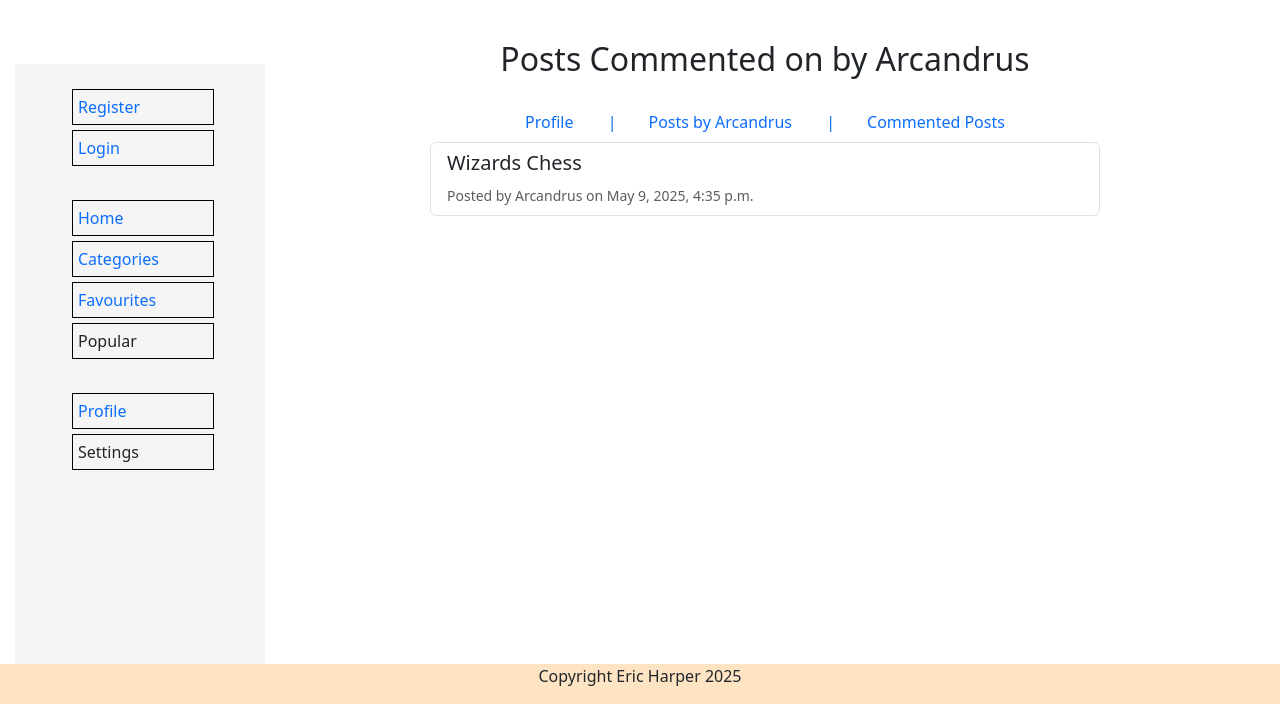
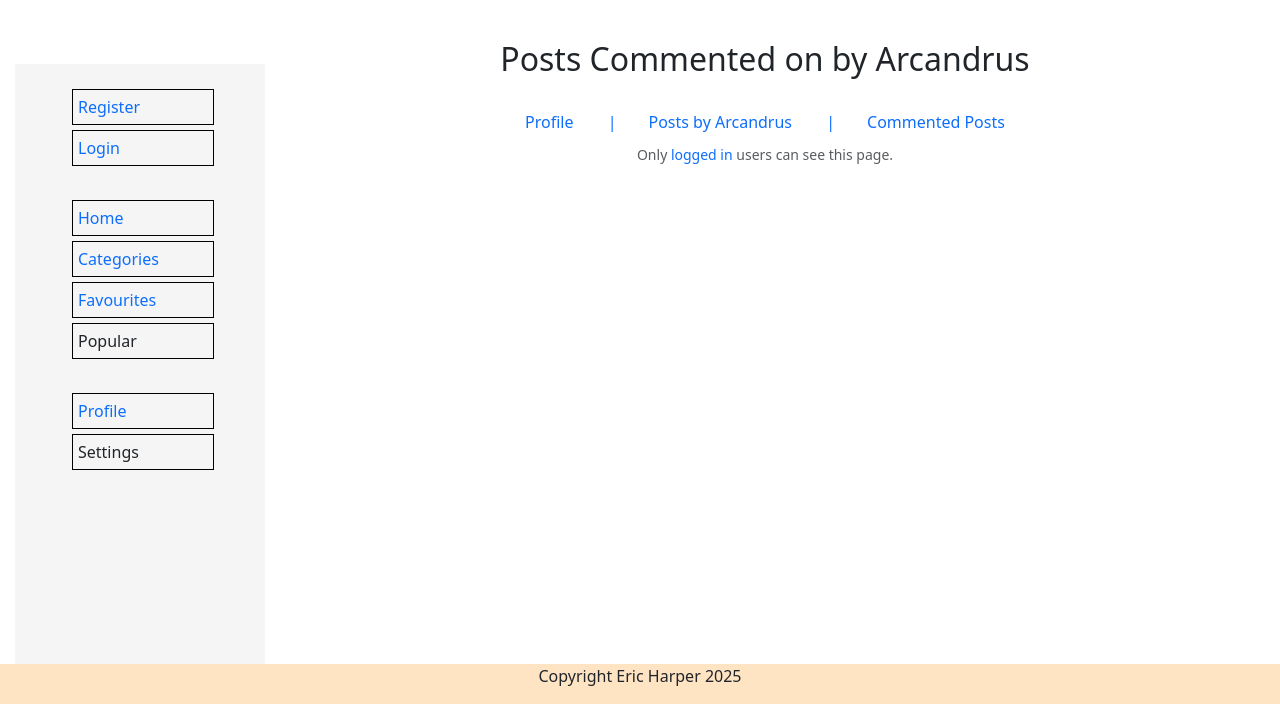
Before and after one commit to Arcandrus/mtg-forum, a Django app: a page that uses users/templates/users/user_commented_posts.html in a window 1280 px wide. Shown: the part 96-800 px from the top of the page. Run offline with Django 5.2, Linux system fonts and the light colour scheme; data comes from the database, SQL or seed files in the repository; tables that the repository leaves empty hold one stand-in row (values such as "Sample post"); some libraries are stand-ins or nearby versions.

Commit message:
Hidden sensitive information in profiles and made some adjustments to layout

```diff
--- a/posts/templates/posts/categories.html
+++ b/posts/templates/posts/categories.html
@@ -6,7 +6,11 @@
 <div class="container-fluid scroll content">
 
     <div class="row text-center">
+        {% if selected_category %}
+        <h1 class="text-center">Posts in "{{ category_name }}"</h1>
+        {% else %}
         <h1>Select a Category</h1>
+        {% endif %}
     </div>
 
     <div class="row">
@@ -22,8 +26,6 @@
 
     <div class="row content">
         {% if selected_category %}
-        <h1 class="text-center">Posts in "{{ category_name }}"</h1>
-
         {% if page_obj.object_list %}
         {% for post in page_obj %}
         {% if forloop.counter0|divisibleby:2 %}
--- a/users/templates/users/profile.html
+++ b/users/templates/users/profile.html
@@ -1,7 +1,7 @@
 {% extends "base.html" %}
 
 {% block content %}
-<div class="container-fluid scroll content">
+<div class="container-fluid">
     <div class="container my-4">
         <div class="mx-auto" style="max-width: 800px;">
             <h2 class="text-center mb-4">User Profile for <strong>{{ profile_user.username }}</strong></h2>
@@ -21,7 +21,7 @@
                 </ul>
             </div>
 
-            <div class="row align-items-center">
+            <div class="scroll content row align-items-center">
                 <!-- Profile Picture -->
                 <div class="col-md-4 text-center mb-3 mb-md-0">
                     <img class="profile_picture img-fluid rounded"
@@ -31,9 +31,9 @@
 
                 <!-- Profile Details -->
                 <div class="col-md-8">
-                    <p><strong>Full Name:</strong> {{ profile_user.full_name|default:"Not set" }}</p>
                     {% if user.is_authenticated %}
                     {% if profile_user == user %}
+                    <p><strong>Full Name:</strong> {{ profile_user.full_name | default:"Not set" }}</p>
                     <p><strong>Email:</strong> {{ profile_user.email }}</p>
                     {% endif %}
                     <p><strong>Posts:</strong> {{ profile_user.post_count }}</p>
--- a/users/templates/users/user_commented_posts.html
+++ b/users/templates/users/user_commented_posts.html
@@ -1,7 +1,7 @@
 {% extends 'base.html' %}
 
 {% block content %}
-<div class="container mt-4 scroll content">
+<div class="container mt-4 content scroll">
     <h2 class="text-center mb-4">Posts Commented on by {{ profile_user.username }}</h2>
     <ul class="nav justify-content-center">
         {% with username=profile_user.username %}
@@ -16,17 +16,23 @@
         </li>
         {% endwith %}
     </ul>
+    {% if user.is_authenticated %}
     {% if posts %}
     <div class="list-group post_list">
         {% for post in posts %}
         <a href="{% url 'post_detail' post.slug %}" class="list-group-item list-group-item-action">
             <h5>{{ post.title }}</h5>
-            <small class="text-muted">Posted by {{ post.author.username }} on {{ post.created_on | date:"F j, Y, g:i a"}}</small>
+            <small class="text-muted">Posted by {{ post.author.username }} on {{ post.created_on | date:"F j, Y, g:i
+                a"}}</small>
         </a>
         {% endfor %}
     </div>
     {% else %}
     <p class="text-center">No commented posts found.</p>
     {% endif %}
+    {% else %}
+    <p class="text-center"><small class="text-muted">Only <a href="{% url 'account_login' %}">logged in</a> users can
+            see this page.</small></p>
+    {% endif %}
 </div>
 {% endblock %}
```
Also changed, not shown: users/templates/users/user_posts.html (+6 -1 lines).
